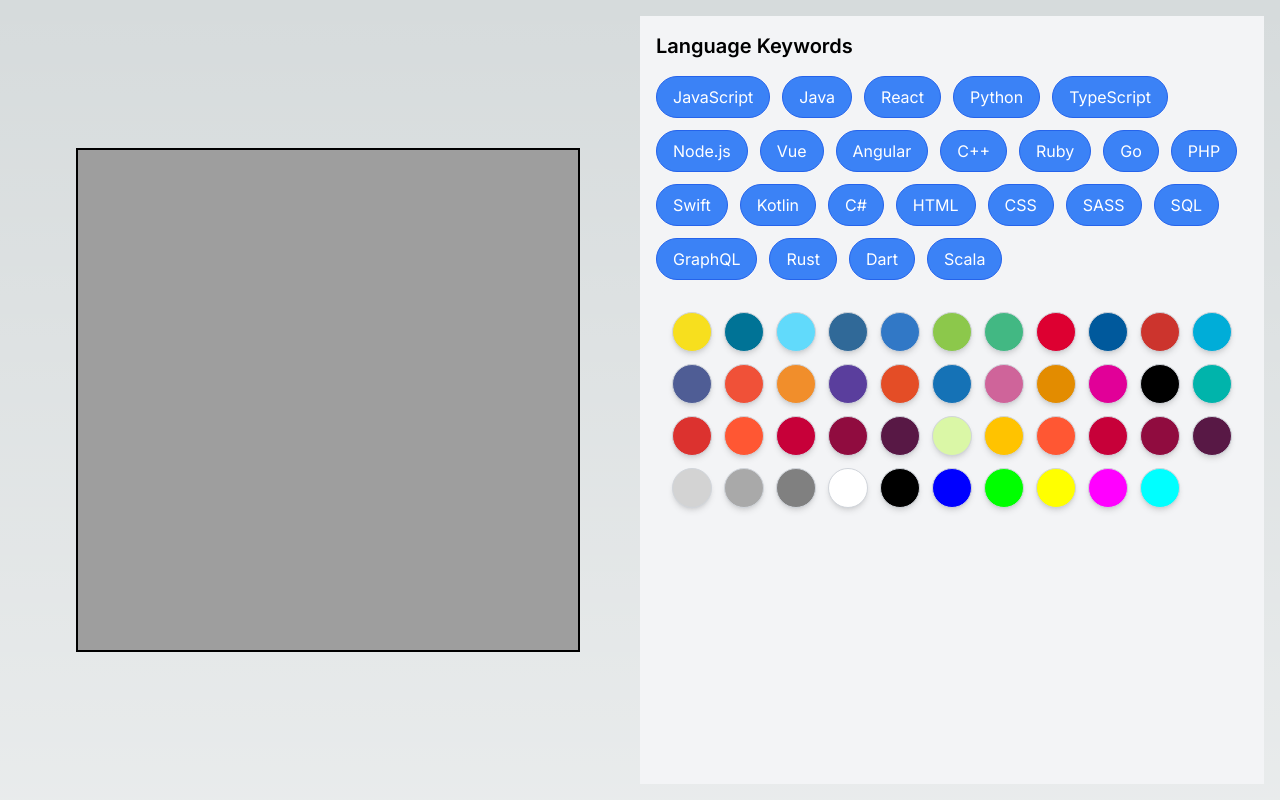
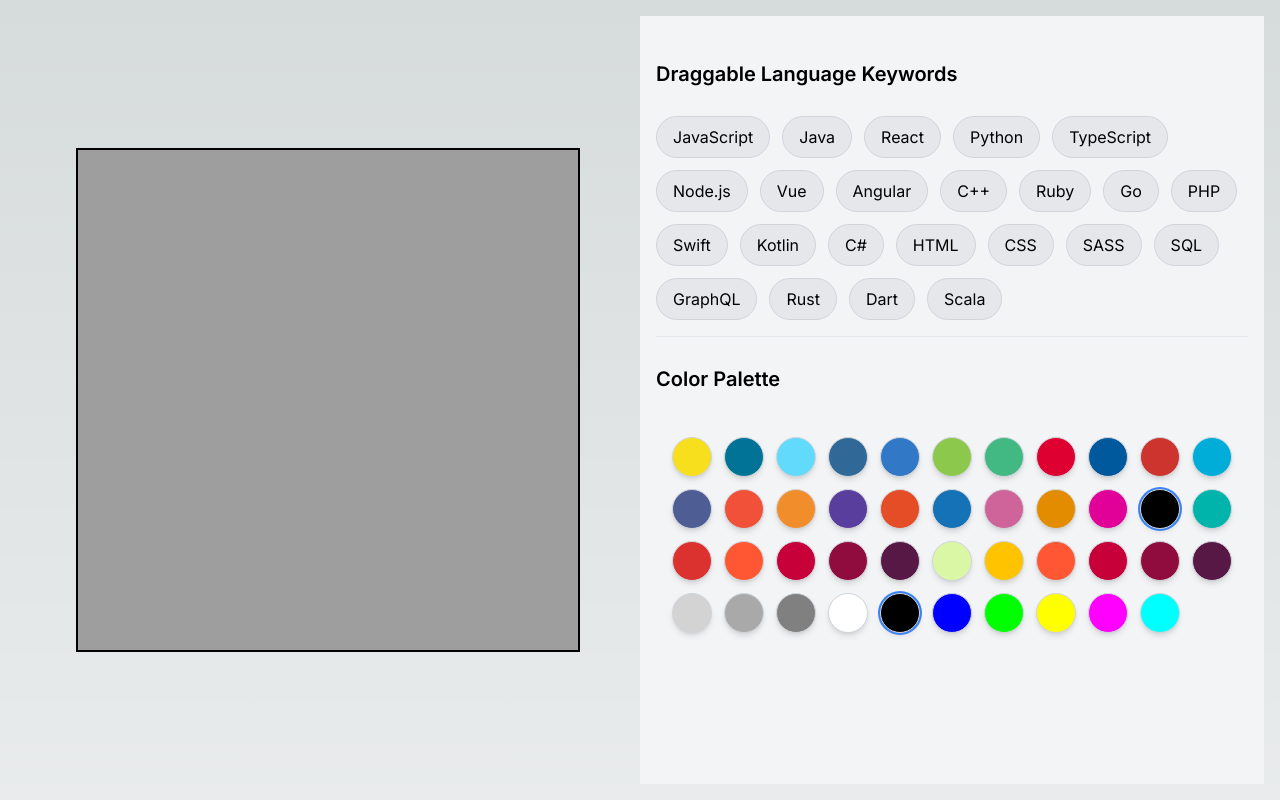
Before and after one commit to sonikamah/black-tshirt, a Next.js app: page / in a window 1280 px wide. Shown: the top 800 px of the page. Built offline with nearby package versions, Linux system fonts and the light colour scheme.

Commit message:
Tshirt: draggble keywords  and selected color for each keywords

```diff
--- a/app/components/colorButton.tsx
+++ b/app/components/colorButton.tsx
@@ -1,18 +1,32 @@
-// ColorButton.js
-import React from 'react';
+'use client'; // Required for React hooks in Next.js
+
+import React, { useState } from 'react';
 import colorPalette from '../utils/hexcodes'; // Adjust the import path accordingly
 
 const ColorButton = ({ onColorSelect }) => {
+  const [selectedColor, setSelectedColor] = useState('#000000'); // Default color
+
+  const handleColorClick = (color) => {
+    setSelectedColor(color.hex);
+    if (onColorSelect) {
+      onColorSelect(color.hex);
+    }
+  };
+
   return (
     <div className="flex flex-wrap gap-3 p-4">
       {colorPalette.map((color, index) => (
         <button
           key={index}
-          style={{ backgroundColor: color }}
-          onClick={() => onColorSelect(color)}
-          className="w-10 h-10 rounded-full border border-gray-300 shadow-md hover:opacity-80"
-          title={color} // Tooltip showing the hex code
-        />
+          style={{ backgroundColor: color.hex }}
+          className={`w-10 h-10 rounded-full border border-gray-300 shadow-md hover:opacity-80 relative ${
+            color.hex === selectedColor ? 'ring-2 ring-blue-500' : ''
+          }`}
+          onClick={() => handleColorClick(color)}
+          title={color.label} // Use label for tooltip
+        >
+          <span className="sr-only">{color.label}</span> {/* Screen reader accessibility */}
+        </button>
       ))}
     </div>
   );
--- a/app/components/home.tsx
+++ b/app/components/home.tsx
@@ -4,7 +4,6 @@ import React, { useState } from 'react';
 import LanguageKeywordsButton from './languageKeywordsButton';
 import CanvasWithImage from './canvasWithImage';
 import ColorButton from './colorButton';
-import colorPalette from '../utils/hexcodes'; // Adjust path as needed
 
 const HomePage = () => {
   const [draggedItems, setDraggedItems] = useState([]);
@@ -12,6 +11,13 @@ const HomePage = () => {
 
   const handleDragStart = (e, keyword) => {
     e.dataTransfer.setData('text/plain', keyword);
+    setDraggedItems(prevItems => {
+      // Add the keyword to the dragged items if not already present
+      if (!prevItems.some(item => item.keyword === keyword)) {
+        return [...prevItems, { keyword, color: selectedColor }];
+      }
+      return prevItems;
+    });
   };
 
   const handleDrop = (e) => {
@@ -23,7 +29,18 @@ const HomePage = () => {
       const x = e.clientX - canvasRect.left;
       const y = e.clientY - canvasRect.top;
 
-      setDraggedItems([...draggedItems, { keyword, color: selectedColor, x, y }]);
+      setDraggedItems(prevItems => {
+        // Update position of the dragged item or add a new one
+        const existingItem = prevItems.find(item => item.keyword === keyword);
+        if (existingItem) {
+          return prevItems.map(item =>
+            item.keyword === keyword
+              ? { ...item, x, y }
+              : item
+          );
+        }
+        return [...prevItems, { keyword, color: selectedColor, x, y }];
+      });
     }
   };
 
@@ -49,8 +66,14 @@ const HomePage = () => {
 
       {/* Right Language Keywords Section */}
       <div className="w-1/2 p-4 bg-gray-100">
-        <h1 className="text-xl font-semibold mb-4">Language Keywords</h1>
-        <LanguageKeywordsButton onDragStart={handleDragStart} />
+        <h1 className="text-xl font-semibold mt-7 mb-7">Draggable Language Keywords</h1>
+        <LanguageKeywordsButton
+          onDragStart={handleDragStart}
+          draggedItems={draggedItems}
+        />
+        <hr />
+
+        <h1 className="text-xl font-semibold mt-7 mb-7">Color Palette</h1>
         <ColorButton onColorSelect={handleColorSelect} />
       </div>
     </div>
--- a/app/components/languageKeywordsButton.tsx
+++ b/app/components/languageKeywordsButton.tsx
@@ -1,33 +1,10 @@
 'use client'; // Required for React hooks in Next.js
 
 import React from 'react';
+import { languageKeywords } from "../utils/languageKeywords";
 
-const LanguageKeywordsButton = ({ onDragStart }) => {
-  const languageKeywords = [
-    'JavaScript',
-    'Java',
-    'React',
-    'Python',
-    'TypeScript',
-    'Node.js',
-    'Vue',
-    'Angular',
-    'C++',
-    'Ruby',
-    'Go',
-    'PHP',
-    'Swift',
-    'Kotlin',
-    'C#',
-    'HTML',
-    'CSS',
-    'SASS',
-    'SQL',
-    'GraphQL',
-    'Rust',
-    'Dart',
-    'Scala',
-  ];
+const LanguageKeywordsButton = ({ onDragStart, draggedItems }) => {
+  const draggedKeywords = draggedItems.map(item => item.keyword);
 
   return (
     <div className="flex flex-wrap gap-3 mb-4">
@@ -36,7 +13,11 @@ const LanguageKeywordsButton = ({ onDragStart }) => {
           key={index}
           draggable
           onDragStart={(e) => onDragStart(e, keyword)}
-          className="px-4 py-2 bg-blue-500 text-white rounded-full border border-blue-600 hover:bg-blue-600 cursor-grab"
+          className={`px-4 py-2 rounded-full border cursor-grab ${
+            draggedKeywords.includes(keyword)
+              ? 'bg-blue-500 text-white border-blue-700 ring-2 ring-blue-300'
+              : 'bg-gray-200 text-black border-gray-300 hover:bg-gray-300'
+          }`}
         >
           {keyword}
         </button>
--- a/app/utils/hexcodes.ts
+++ b/app/utils/hexcodes.ts
@@ -1,50 +1,50 @@
-// colorPalette.js
+// utils/hexcodes.js
 const colorPalette = [
-  '#F7DF1E', // JavaScript Yellow
-  '#007396', // Java Blue
-  '#61DAFB', // React Blue
-  '#306998', // Python Blue
-  '#3178C6', // TypeScript Blue
-  '#8CC84B', // Node.js Green
-  '#42b883', // Vue Green
-  '#DD0031', // Angular Red
-  '#00599C', // C++ Blue
-  '#CC342D', // Ruby Red
-  '#00ADD8', // Go Blue
-  '#4F5D95', // PHP Blue
-  '#F05138', // Swift Orange
-  '#F18E2B', // Kotlin Orange
-  '#5A3E9D', // C# Purple
-  '#E44D26', // HTML Orange
-  '#1572B6', // CSS Blue
-  '#CF649A', // SASS Pink
-  '#E38C00', // SQL Orange
-  '#E10098', // GraphQL Pink
-  '#000000', // Rust Black
-  '#00B4AB', // Dart Teal
-  '#DC322F', // Scala Red
+  { hex: '#F7DF1E', label: 'JavaScript Yellow' },
+  { hex: '#007396', label: 'Java Blue' },
+  { hex: '#61DAFB', label: 'React Blue' },
+  { hex: '#306998', label: 'Python Blue' },
+  { hex: '#3178C6', label: 'TypeScript Blue' },
+  { hex: '#8CC84B', label: 'Node.js Green' },
+  { hex: '#42b883', label: 'Vue Green' },
+  { hex: '#DD0031', label: 'Angular Red' },
+  { hex: '#00599C', label: 'C++ Blue' },
+  { hex: '#CC342D', label: 'Ruby Red' },
+  { hex: '#00ADD8', label: 'Go Blue' },
+  { hex: '#4F5D95', label: 'PHP Blue' },
+  { hex: '#F05138', label: 'Swift Orange' },
+  { hex: '#F18E2B', label: 'Kotlin Orange' },
+  { hex: '#5A3E9D', label: 'C# Purple' },
+  { hex: '#E44D26', label: 'HTML Orange' },
+  { hex: '#1572B6', label: 'CSS Blue' },
+  { hex: '#CF649A', label: 'SASS Pink' },
+  { hex: '#E38C00', label: 'SQL Orange' },
+  { hex: '#E10098', label: 'GraphQL Pink' },
+  { hex: '#000000', label: 'Rust Black' },
+  { hex: '#00B4AB', label: 'Dart Teal' },
+  { hex: '#DC322F', label: 'Scala Red' },
 
   // Generic Colors
-  '#FF5733', // Vivid Red
-  '#C70039', // Dark Red
-  '#900C3F', // Wine Red
-  '#581845', // Deep Purple
-  '#DAF7A6', // Light Green
-  '#FFC300', // Gold
-  '#FF5733', // Orange
-  '#C70039', // Maroon
-  '#900C3F', // Dark Pink
-  '#581845', // Plum
-  '#D3D3D3', // Light Gray
-  '#A9A9A9', // Dark Gray
-  '#808080', // Gray
-  '#FFFFFF', // White
-  '#000000', // Black
-  '#0000FF', // Blue
-  '#00FF00', // Green
-  '#FFFF00', // Yellow
-  '#FF00FF', // Magenta
-  '#00FFFF', // Cyan
+  { hex: '#FF5733', label: 'Vivid Red' },
+  { hex: '#C70039', label: 'Dark Red' },
+  { hex: '#900C3F', label: 'Wine Red' },
+  { hex: '#581845', label: 'Deep Purple' },
+  { hex: '#DAF7A6', label: 'Light Green' },
+  { hex: '#FFC300', label: 'Gold' },
+  { hex: '#FF5733', label: 'Orange' },
+  { hex: '#C70039', label: 'Maroon' },
+  { hex: '#900C3F', label: 'Dark Pink' },
+  { hex: '#581845', label: 'Plum' },
+  { hex: '#D3D3D3', label: 'Light Gray' },
+  { hex: '#A9A9A9', label: 'Dark Gray' },
+  { hex: '#808080', label: 'Gray' },
+  { hex: '#FFFFFF', label: 'White' },
+  { hex: '#000000', label: 'Black' },
+  { hex: '#0000FF', label: 'Blue' },
+  { hex: '#00FF00', label: 'Green' },
+  { hex: '#FFFF00', label: 'Yellow' },
+  { hex: '#FF00FF', label: 'Magenta' },
+  { hex: '#00FFFF', label: 'Cyan' },
 ];
 
 export default colorPalette;
--- a/app/utils/languageKeywords.ts
+++ b/app/utils/languageKeywords.ts
@@ -1,4 +1,4 @@
-const languageKeywords = [
+export const languageKeywords = [
   'JavaScript',
   'Java',
   'React',
```
